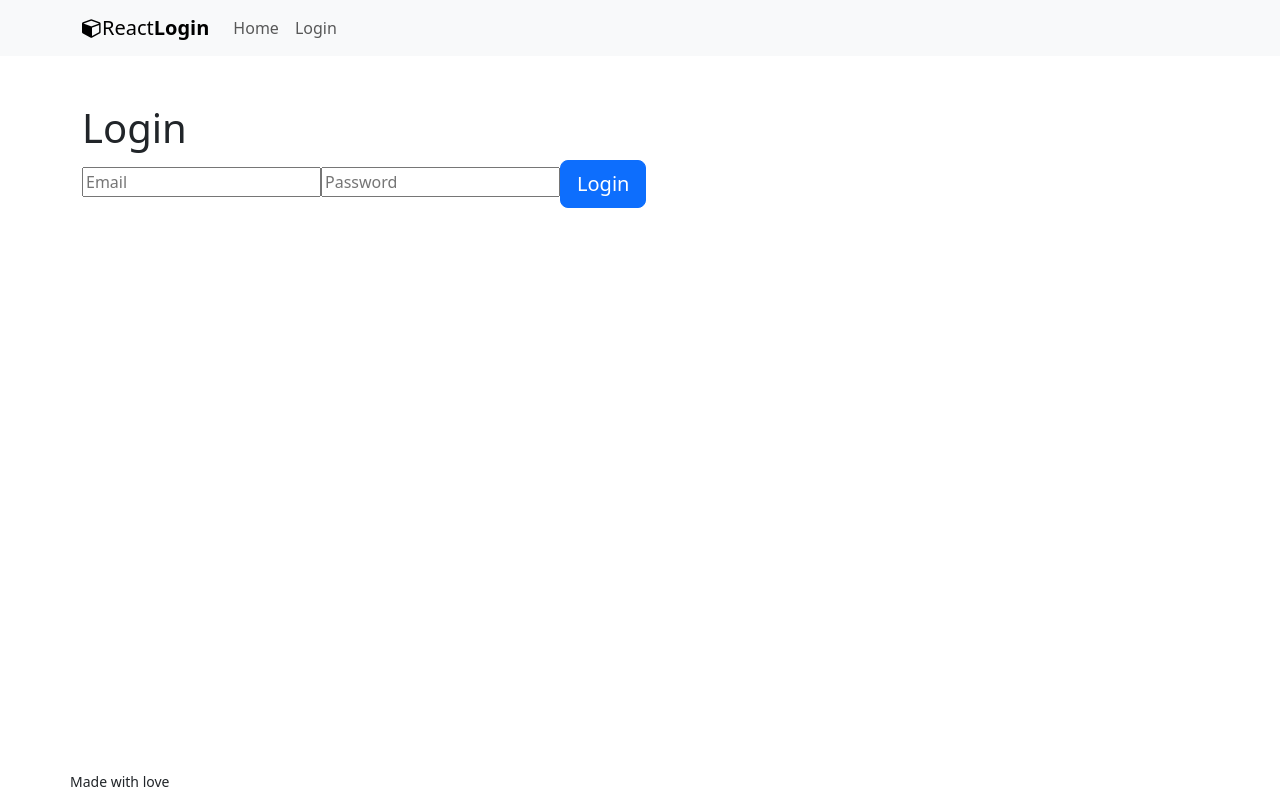
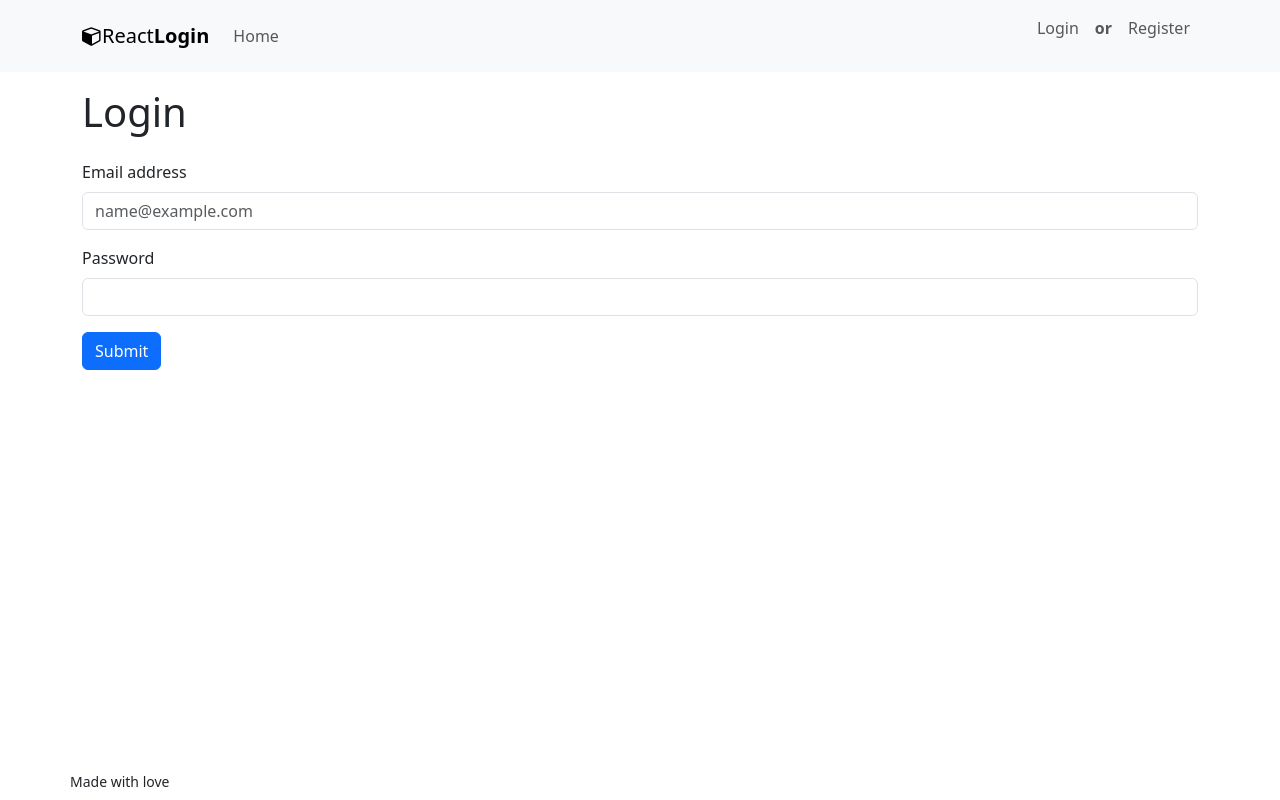
Before and after one commit to manuelson/react-login-template, a React (Vite) app: page /login in a window 1280 px wide. Built offline with nearby package versions, Linux system fonts and the light colour scheme.

Commit message:
Refactor topmenu and login page

```diff
--- a/src/components/NavBar.tsx
+++ b/src/components/NavBar.tsx
@@ -20,11 +20,8 @@ const NavBar = () => {
             <Link className="nav-link" to={"/"}>
               Home
             </Link>
-            <Link className="nav-link" to={"/login"}>
-              Login
-            </Link>
           </Nav>
-          {user && (
+          {user ? (
             <Nav className="navbar-nav ml-auto">
               <a href="#" className="nav-item nav-link notifications">
                 <i className="fa fa-bell-o"></i>
@@ -55,6 +52,18 @@ const NavBar = () => {
                 </Dropdown.Menu>
               </Dropdown>
             </Nav>
+          ): (
+            <Nav className="navbar-nav ml-auto">
+              <Link className="nav-link" to={"/login"}>
+                Login
+              </Link>
+              <p className="nav-link">
+                <strong>or</strong>
+              </p>
+              <Link className="nav-link" to={"/register"}>
+                Register
+              </Link>
+            </Nav>
           )}
         </Navbar.Collapse>
       </Container>
--- a/src/layout/Index.tsx
+++ b/src/layout/Index.tsx
@@ -8,7 +8,7 @@ export function Layout() {
   return (
     <>
         <NavBar />
-        <Container className="mt-5">
+        <Container className="mt-3">
             <Outlet />
         </Container>
         <Footer />
--- a/src/pages/LoginPage.tsx
+++ b/src/pages/LoginPage.tsx
@@ -1,52 +1,57 @@
 import { useEffect, useState } from 'react';
 import { useAuth } from 'src/hooks/useAuth';
-import LogoutButton from 'src/components/LogoutButton';
 import Loader from 'src/components/Loader';
+import { Button, Form } from 'react-bootstrap';
+import { useNavigate } from "react-router-dom";
 
 const LoginPage = () => {
 
   /* useState hooks */
-  const [email, setEmail] = useState<string | null>('');
-  const [password, setPassword] = useState<string | null>('');
-  const [error, setError] = useState<string | null>(null);
-  const [loading, setLoading] = useState<boolean>(false);
+  const [email, setEmail] = useState<string | null>('')
+  const [password, setPassword] = useState<string | null>('')
+  const [error, setError] = useState<string | null>(null)
+  const [loading, setLoading] = useState<boolean>(false)
   /* end useState hooks */
 
-  const { login, user } = useAuth();
+  const { login, user } = useAuth()
+  const navigate = useNavigate()
 
   const handleLogin = () => {
     setError(null)
-    setLoading(true);
+    setLoading(true)
     login({
       email: email,
       password: password,
-    }, setError);
-    setLoading(false);
+    }, setError)
+    setLoading(false)
   };
 
   useEffect(() => {
+    if (user) {
+      navigate("/");
+    }
     console.log(user)
-  }, [user]);
+  }, [user])
 
-  if (user) {
-    return (
-      <>
-        <div>Logged in as {user.email}</div>
-        <LogoutButton />
-      </>
-    )
-  } else {
-    return (
-      <>
+  return (
+    <>
+      <section className="mb-4">
         <h1>Login</h1>
-        {error && <div>{error}</div>}
-
-        <input type="email" placeholder="Email" onChange={(e) => setEmail(e.target.value)}/>
-        <input type="password" placeholder="Password" onChange={(e) => setPassword(e.target.value)}/>
-        <button onClick={handleLogin} className="btn btn-lg btn-primary">{loading && <Loader />}Login</button>
-      </>
-    )
-  }
+      </section>
+      {error && <div>{error}</div>}
+      <Form.Group className="mb-3" controlId="">
+        <Form.Label>Email address</Form.Label>
+        <Form.Control onChange={(e) => setEmail(e.target.value)} type="email" placeholder="name@example.com" />
+      </Form.Group>
+      <Form.Group className="mb-3" controlId="">
+        <Form.Label>Password</Form.Label>
+        <Form.Control onChange={(e) => setPassword(e.target.value)} type="password" />
+      </Form.Group>
+      <Button variant="primary" type="submit" onClick={handleLogin}>
+        {loading && <Loader />}Submit
+      </Button>
+    </>
+  )
 }
 
 export default LoginPage;
```
